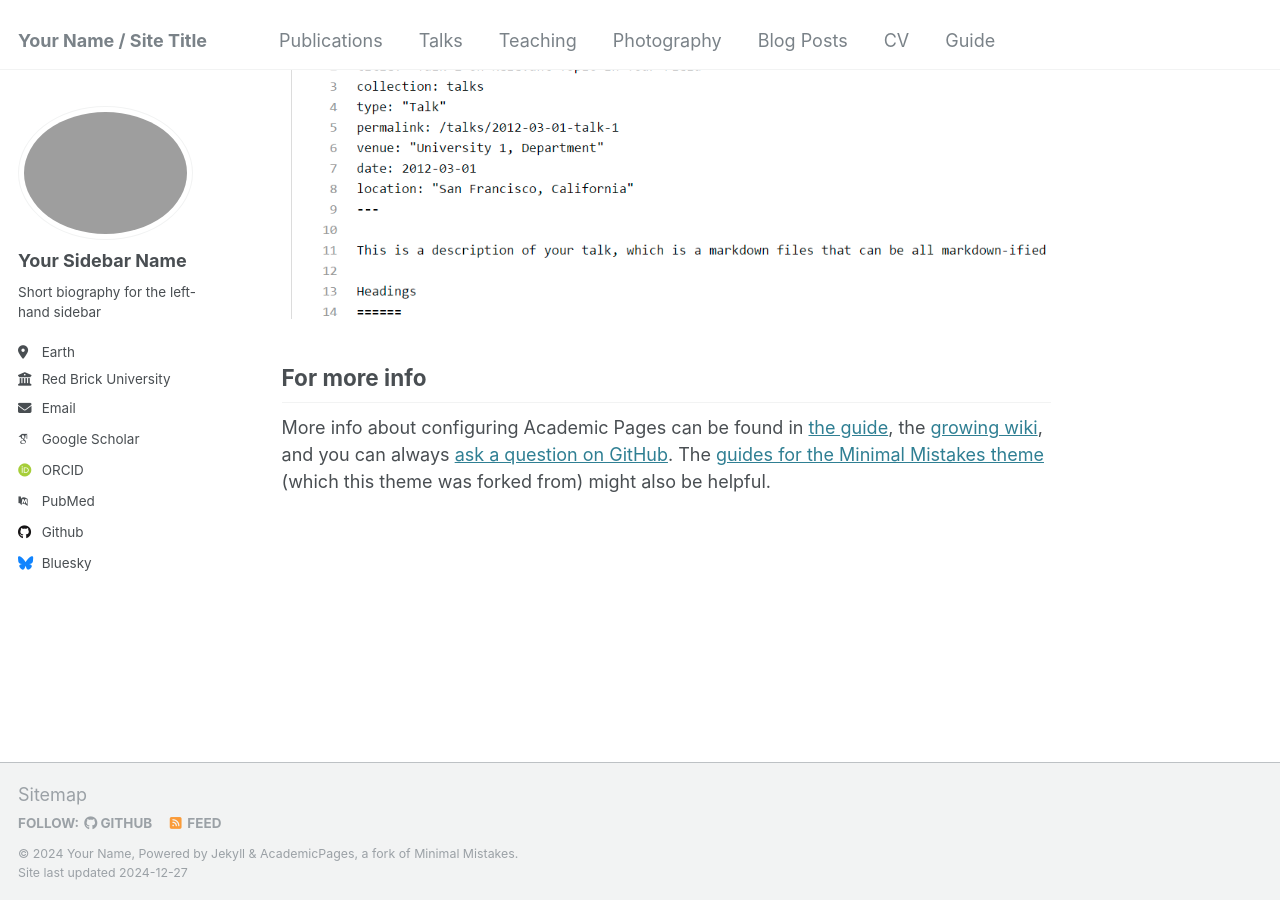
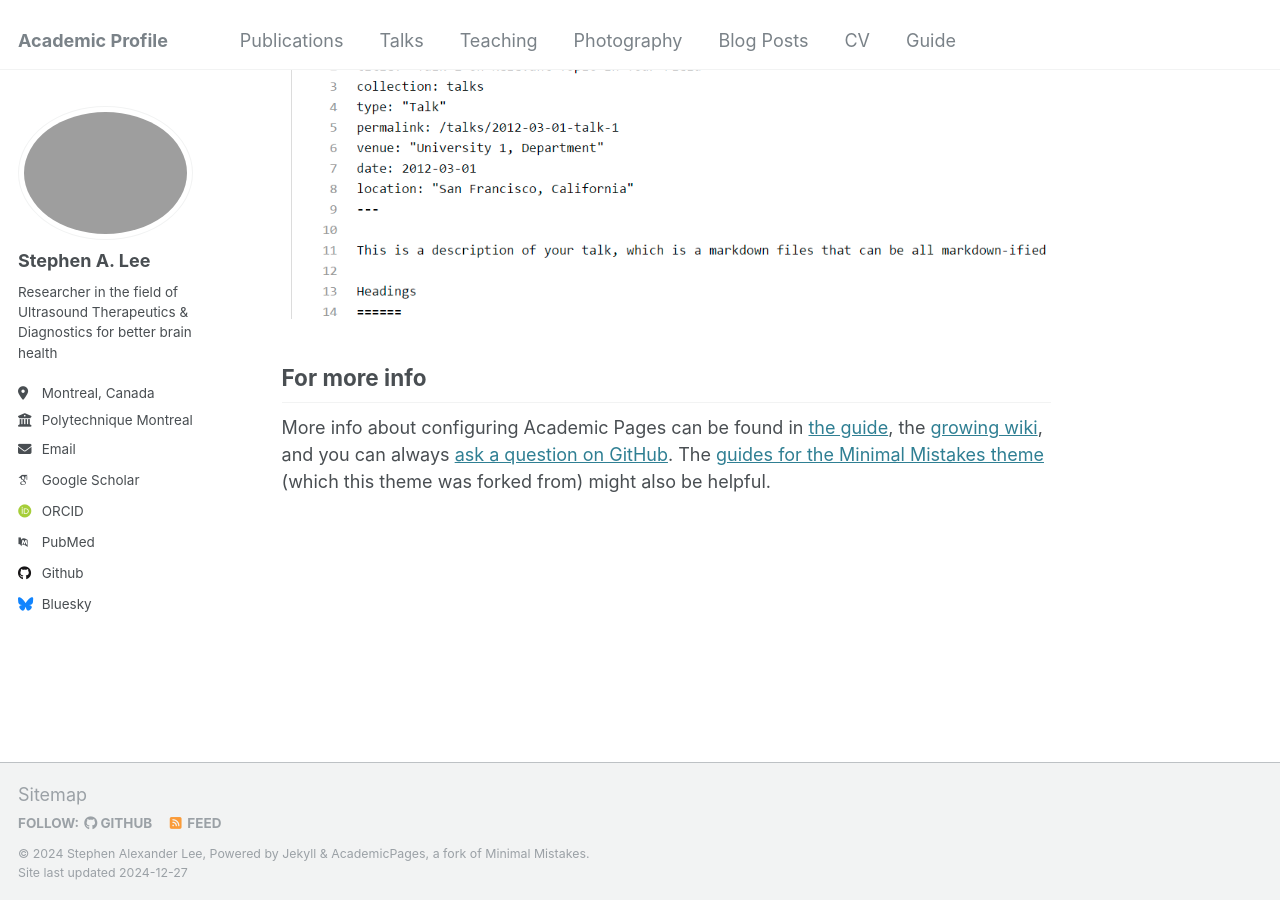
Before and after one commit to StephenAlexanderLee/stephenalexanderlee.github.io, a Jekyll site: the page built from _pages/about.md, in a window 1280 px wide and 900 px high, scrolled down 2643 px. Built offline with Jekyll 4.4.1, drawn with Linux system fonts in a browser that asks for light colours; some web fonts are replaced.

Commit message:
commit yml

```diff
--- a/_config.yml
+++ b/_config.yml
@@ -8,27 +8,27 @@
 
 # Basic Site Settings
 locale                   : "en-US"
-title                    : "Your Name / Site Title"
+title                    : "Academic Profile"
 title_separator          : "-"
-name                     : &name "Your Name"
+name                     : &name "Stephen Alexander Lee"
 description              : &description "personal description"
-url                      : https://academicpages.github.io # the base hostname & protocol for your site e.g. "https://[your GitHub username].github.io"
+url                      : https://stephenalexanderlee.github.io # the base hostname & protocol for your site e.g. "https://[your GitHub username].github.io"
 baseurl                  : "" # the subpath of your site, e.g. "/blog"
-repository               : "academicpages/academicpages.github.io"
+repository               : "stephenalexanderlee/stephenalexanderlee.github.io"
 
 # Site Author - The following control what appear as part of the author content on the side bar.
 #               If a field is blank the icon and link will not appear, otherwise it will be shown.
 #               Additional customization can be done by editing /_includes/author-profile.html
 author:
   # Biographic information
-  avatar           : "profile.png"
-  name             : "Your Sidebar Name"
+  avatar           : "profile.jpg"
+  name             : "Stephen A. Lee"
   pronouns         : # example: "she/her"
-  bio              : "Short biography for the left-hand sidebar"
-  location         : "Earth"
-  employer         : "Red Brick University"
+  bio              : "Researcher in the field of Ultrasound Therapeutics & Diagnostics for better brain health"
+  location         : "Montreal, Canada"
+  employer         : "Polytechnique Montreal"
   uri              : # URL
-  email            : "none@example.org"
+  email            : "stephenalexanderlee[@]gmail.com"
 
   # Academic websites
   arxiv            : # URL - Update with the correct link to your profile
```
